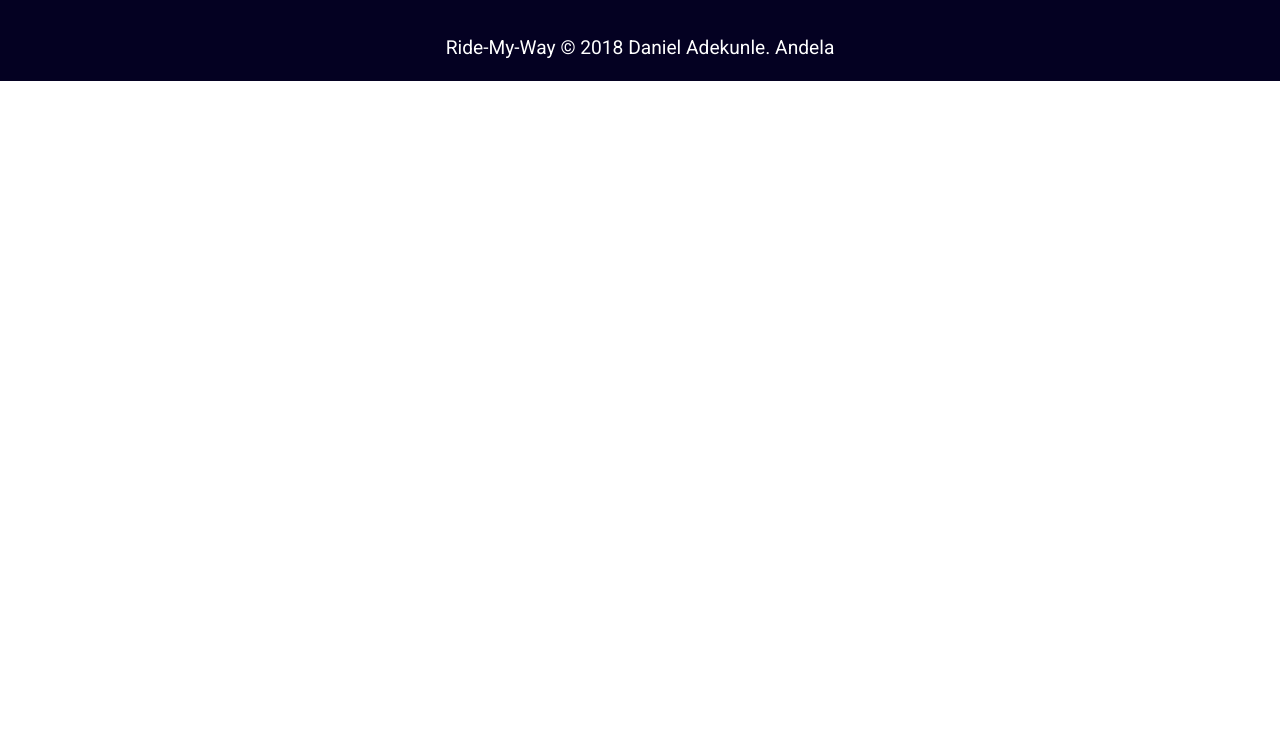
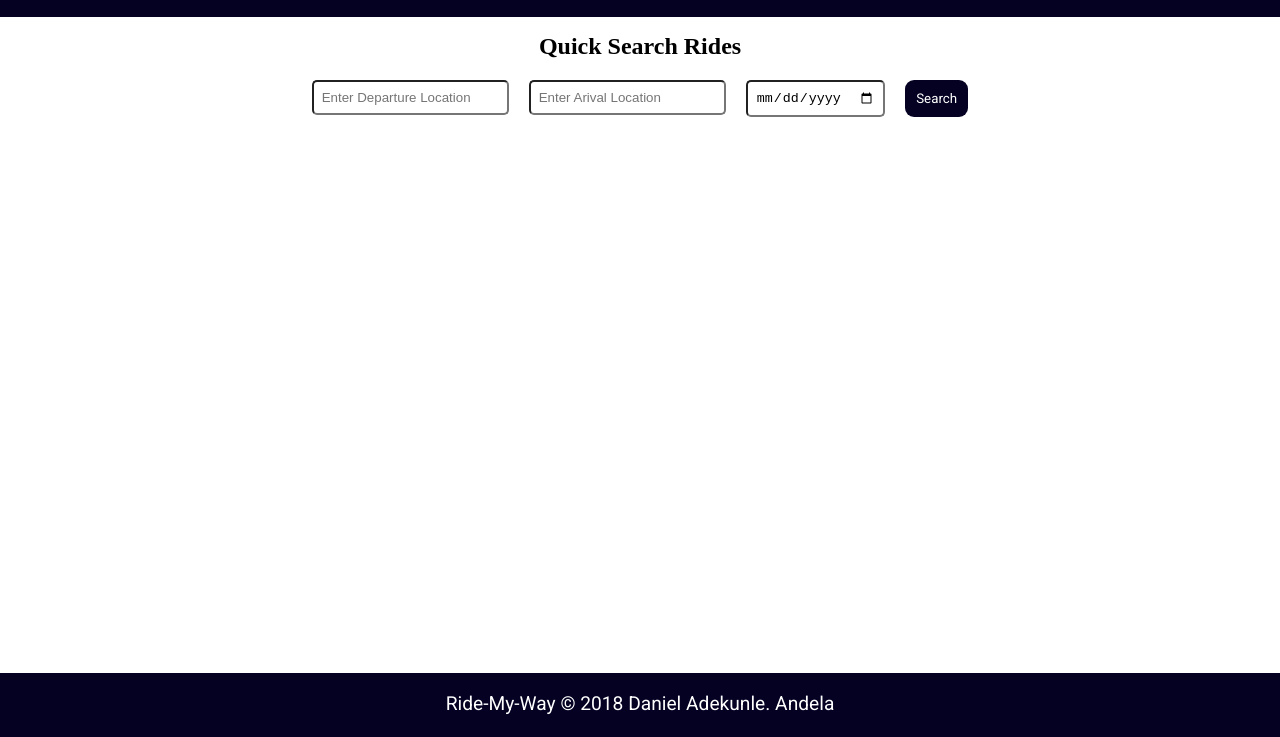
Before and after one commit to DanielAdek/Ride-My-Way, a plain HTML site: page UI/view-all-rides.html in a window 1280 px wide. Shown: the part 63-800 px from the top of the page. Drawn offline with Linux system fonts and the light colour scheme.

Commit message:
add form for search ride

```diff
--- a/UI/view-all-rides.html
+++ b/UI/view-all-rides.html
@@ -48,6 +48,31 @@
             </nav>
         </div>
     </header>
+    <!-- ========================================================
+        A form to search new offer rides, and divs to show result
+    ============================================================= -->
+    <section class="main-container">
+        <div class="wrapper grid-row-3">
+            <div class="search-rides flex-row justify-content-center align-items-center">
+                <div class="search-form">
+                    <h2 class="text-center">Quick Search Rides</h2>
+                    <form action="" class="flex-row flex-wrap justify-content-center">
+                        <div class="input-departure mr-3">
+                            <input type="text" class="p-5" name="depart" id="" placeholder="Enter Departure Location">
+                        </div>
+                        <div class="input-arive mr-3">
+                            <input type="text" class="p-5" name="arive" id="" placeholder="Enter Arival Location">
+                        </div>
+                        <div class="input-date mr-3 ">
+                            <input type="date" class="p-5" name="date" id="">
+                        </div>
+                        <button type="search" class="btn btn-blue">Search</button>
+                    </form>
+                </div>
+            </div>
+
+        </div>
+    </section>
     <!-- =============================================
                 Mobiles naviation bars
     ================================================== -->
```
